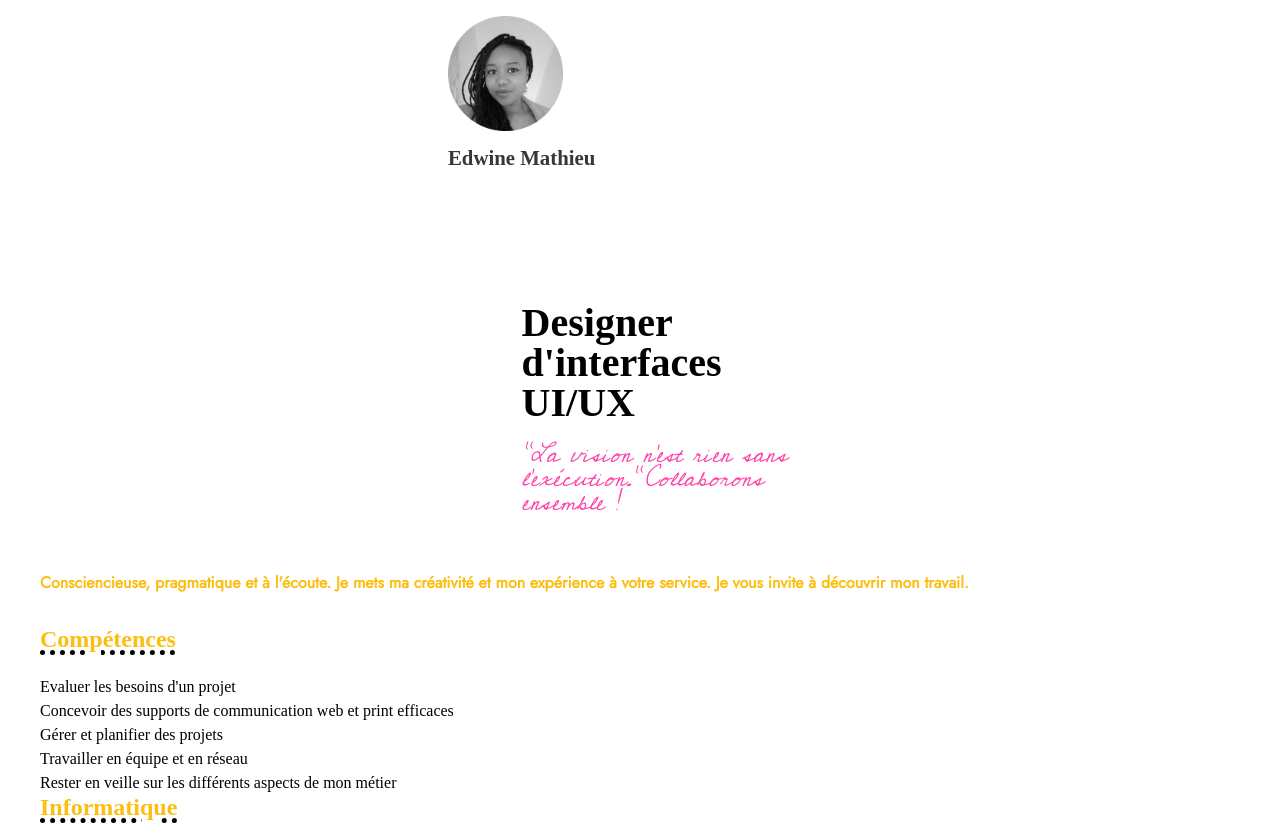
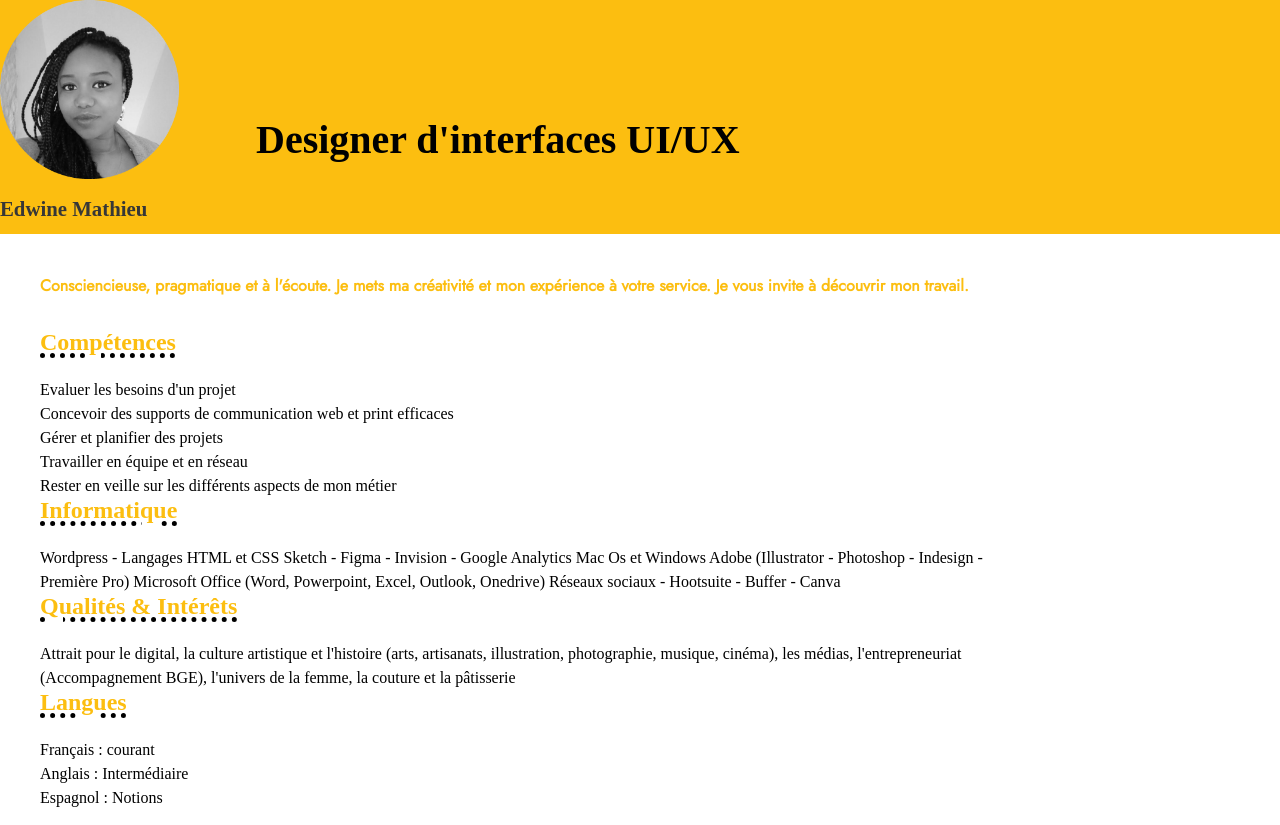
Before and after one commit to EdwineMathieu/EdwineMathieu.github.io, a plain HTML site: page index.html in a window 1280 px wide. Shown: the top 825 px of the page. Drawn offline with Linux system fonts and the light colour scheme; a web font is replaced by a local one.

Commit message:
Maj 21/10/2022

```diff
--- a/css/styles.css
+++ b/css/styles.css
@@ -122,41 +122,36 @@ body {
 }
 
 header {
-    display: contents;
-}
-.headcolor {
+    display: flex;
     background-color: var(--jaune);
-    height: 10em;
-    width:100vw;
+    width: 100vw;
 
 }
+
 main {
     margin:1.5em;
 
 }
 
 .infos {
-   /*display: flex;
-   flex-direction: row;*/
-    margin-left: 15%;
-    padding-left: 1em;
+    /*margin-left: 5%;
+    padding-left: 1em;*/
+    width: 80%;
     }
 
 .title {
-    display: flex;
-    flex-direction: column;
+    /*display: flex;
+    flex-direction: row;
     justify-content: center;
-    padding: 1em 1em 1em 1em;
-    width: 30%;
+    padding: 1em 1em 1em 1em;*/
+    width: 20%;
    }
 
 
 
 
 .ed_img {
-    /*display: block;*/
-    width: 30%;
-
+    width: 100px;
   }
 
 #name {
@@ -173,27 +168,20 @@ main {
     font-family: var(--Montserrat);
     padding-bottom:0.3em}
 
-.job {
-    /*display: flex;
-    flex-direction: column;
-    align-items: center;
-    align-content: center;
-    justify-content: center;
-    width: 60vw;*/
-   }
+
 
 blockquote {
+
     font-family: "Suavity";
     font-size: 1.5em;
     font-style: italic;
-    color: var(--rose);
+    color: var(--shadowgrey);
     text-align: left;
-    display: inline;
+    line-height: 2em;
 }
-
-
-
-
+#blockquote1 {
+    padding-top: 7%;
+}
 
 .introduction {
     text-align: left;
@@ -346,15 +334,18 @@ nav li:hover {
         border-radius: 1em;
         color: var(--grey);
         box-shadow:5px 5px 5px var(--shadowgrey);
+        margin-top: 3%;
     }
+
 .diplom h3 {
     background-color: var(--jaune);
-}
+   }
 
 
     footer{
         background-color: var(--noir);
-        padding-top: 2em;
+        margin-top: 5%;
+        padding-top: 5%;
         display: flex;
         flex-direction: row;
         color: var(--blanc);
@@ -410,3 +401,7 @@ portrait correspond à la résolution du type portable longueur > largeur */
         width:80%;
     }
 }
+
+@media (min-width: 400px){
+    .ed_img {width: 70%;}
+}
--- a/index.html
+++ b/index.html
@@ -15,12 +15,12 @@
 <body>
 
 
-<header class="headcolor">
+<header>
 
             <div class="title">
               <img src="img/Edwine_Mathieu-Profil_Profil_NoiretBlanc.png" alt="photo d'Edwine Mathieu Graphiste Webdesigner " class="ed_img" >
               <p id="name">Edwine Mathieu</p>
-             <!--width="150px" height="150px"-->
+            </div>
 
 
 
@@ -30,11 +30,10 @@
 
               <div class="job">
                   <h1>Designer d'interfaces UI/UX</h1>
-                  <blockquote>"La vision n'est rien sans l’exécution."</blockquote>
-                  <blockquote>Collaborons ensemble !</blockquote>
+
               </div>
           </div>
- </div>
+
 
  </header>
 
@@ -248,8 +247,11 @@
                   </div>
             </div>
       </div> <!--fin col2-->
+
+
   </div><!--fin cv_contenu-->
-
+  <blockquote id="blockquote1">"Pour ce qui est de l'avenir, il ne s'agit pas de le prévoir, mais de le rendre possible. <br>Antoine de Saint-Exupéry"</blockquote>
+      <blockquote>Collaborons ensemble !</blockquote>
 
    <!-- A supprimer ou revoir la barre de menu spécialités
 
```
